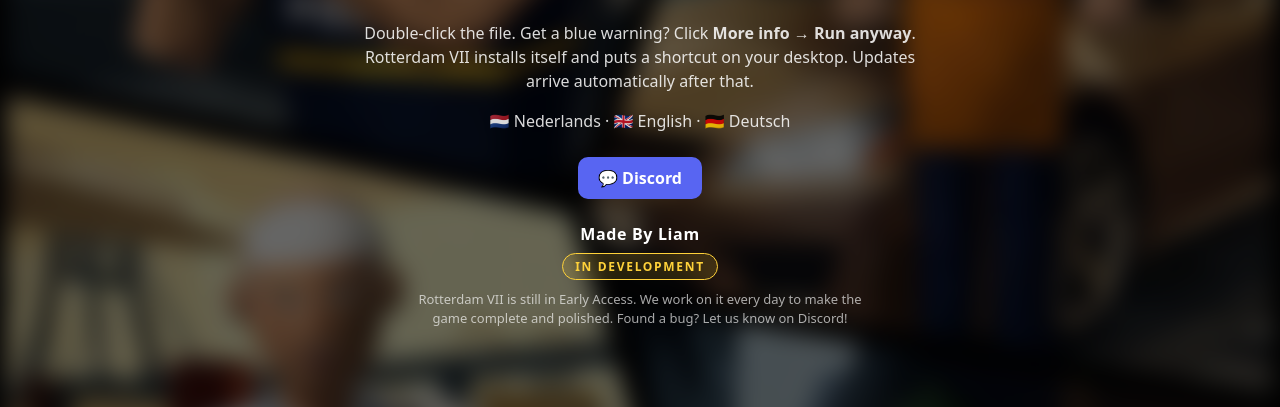
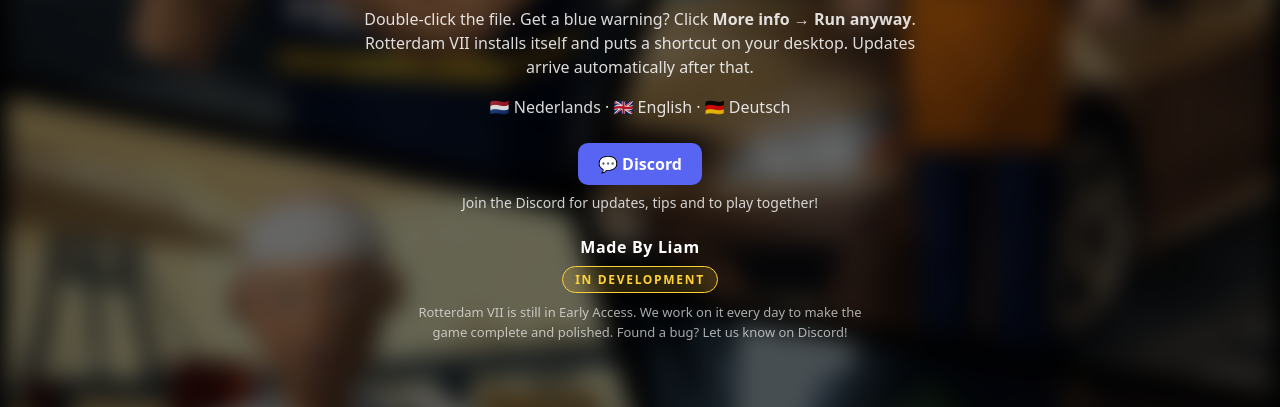
Before and after one commit to liamdej0ng/rotterdam7, a plain HTML site: page index.html in a window 1280 px wide. Shown: the part 393-800 px from the top of the page. Drawn offline with Linux system fonts and the light colour scheme.

Commit message:
Website: Discord-tekst in NL/EN/DE
Co-Authored-By: Claude Opus 5.5 <noreply@anthropic.com>
Claude-Session: https://claude.ai/code/session_01UGqnkMf39dyctX7c6iuLTY

```diff
--- a/index.html
+++ b/index.html
@@ -5,21 +5,22 @@
 a.dl{display:inline-block;margin:28px 0 10px;padding:18px 34px;border-radius:12px;background:linear-gradient(#ffd23a,#f0a81a);color:#151008;font:900 22px "Arial Black",system-ui;text-decoration:none;letter-spacing:.06em}
 a.dc{display:inline-block;margin-top:8px;padding:10px 20px;border-radius:10px;background:#5865f2;color:#fff;text-decoration:none;font-weight:700}
 .langs{position:fixed;top:14px;right:16px;display:flex;gap:6px}.langs button{background:rgba(0,0,0,.45);color:#fff;border:1px solid rgba(255,255,255,.2);border-radius:6px;padding:5px 9px;font:700 12px system-ui;cursor:pointer}.langs button.on{background:#ffd23a;color:#111}
-p{opacity:.85;line-height:1.5}.cr{margin-top:24px;font-size:14px}.cr b{display:block;font-size:16px;letter-spacing:.04em}.dev{display:inline-block;margin-top:8px;padding:4px 12px;border-radius:20px;background:rgba(255,210,58,.15);border:1px solid #ffd23a;color:#ffd23a;font:800 12px system-ui;letter-spacing:.14em;text-transform:uppercase}.cr p{margin:10px auto 0;max-width:460px;font-size:13px;opacity:.65}small{opacity:.6}</style></head><body><div class="bg"></div>
+p{opacity:.85;line-height:1.5}.dj{margin-top:8px;font-size:14px;opacity:.8}.cr{margin-top:24px;font-size:14px}.cr b{display:block;font-size:16px;letter-spacing:.04em}.dev{display:inline-block;margin-top:8px;padding:4px 12px;border-radius:20px;background:rgba(255,210,58,.15);border:1px solid #ffd23a;color:#ffd23a;font:800 12px system-ui;letter-spacing:.14em;text-transform:uppercase}.cr p{margin:10px auto 0;max-width:460px;font-size:13px;opacity:.65}small{opacity:.6}</style></head><body><div class="bg"></div>
 <div class="langs"><button data-l="nl">NL</button><button data-l="en">EN</button><button data-l="de">DE</button></div>
 <div class="c">
 <div class="logo">ROTTERDAM<span>VII</span></div>
 <a class="dl" id="dl" href="https://github.com/liamdej0ng/rotterdam7/releases/latest"></a><br><small id="v"></small>
 <p id="how"></p><p id="feat"></p>
 <a class="dc" href="https://discord.gg/GXM3Mb2TNp">💬 Discord</a>
+<div class="dj" id="dj"></div>
 <div class="cr"><b>Made By Liam</b><span class="dev">In Development</span><p id="ea"></p></div></div>
 <script>
 const T={
- nl:{dl:'⬇ DOWNLOAD VOOR WINDOWS',v:'Versie ',how:'Dubbelklik op het bestand. Krijg je een blauwe melding? Klik op <b>Meer info</b> → <b>Toch uitvoeren</b>.<br>Rotterdam VII installeert zichzelf en zet een snelkoppeling op je bureaublad. Updates komen daarna vanzelf binnen.',feat:'🇳🇱 Nederlands · 🇬🇧 English · 🇩🇪 Deutsch',ea:'Rotterdam VII is nog in Early Access. Er wordt elke dag aan gewerkt om het spel helemaal af en goed te maken. Kom je een fout tegen? Laat het weten in de Discord!'},
- en:{dl:'⬇ DOWNLOAD FOR WINDOWS',v:'Version ',how:'Double-click the file. Get a blue warning? Click <b>More info</b> → <b>Run anyway</b>.<br>Rotterdam VII installs itself and puts a shortcut on your desktop. Updates arrive automatically after that.',feat:'🇳🇱 Nederlands · 🇬🇧 English · 🇩🇪 Deutsch',ea:'Rotterdam VII is still in Early Access. We work on it every day to make the game complete and polished. Found a bug? Let us know on Discord!'},
- de:{dl:'⬇ DOWNLOAD FÜR WINDOWS',v:'Version ',how:'Doppelklicke auf die Datei. Kommt eine blaue Warnung? Klick auf <b>Weitere Informationen</b> → <b>Trotzdem ausführen</b>.<br>Rotterdam VII installiert sich selbst und legt eine Verknüpfung auf deinem Desktop an. Updates kommen danach automatisch.',feat:'🇳🇱 Nederlands · 🇬🇧 English · 🇩🇪 Deutsch',ea:'Rotterdam VII ist noch im Early Access. Es wird jeden Tag daran gearbeitet, das Spiel komplett und richtig gut zu machen. Einen Fehler gefunden? Sag es uns im Discord!'}};
+ nl:{dl:'⬇ DOWNLOAD VOOR WINDOWS',v:'Versie ',how:'Dubbelklik op het bestand. Krijg je een blauwe melding? Klik op <b>Meer info</b> → <b>Toch uitvoeren</b>.<br>Rotterdam VII installeert zichzelf en zet een snelkoppeling op je bureaublad. Updates komen daarna vanzelf binnen.',feat:'🇳🇱 Nederlands · 🇬🇧 English · 🇩🇪 Deutsch',dj:'Join de Discord voor updates, tips en om samen te spelen!',ea:'Rotterdam VII is nog in Early Access. Er wordt elke dag aan gewerkt om het spel helemaal af en goed te maken. Kom je een fout tegen? Laat het weten in de Discord!'},
+ en:{dl:'⬇ DOWNLOAD FOR WINDOWS',v:'Version ',how:'Double-click the file. Get a blue warning? Click <b>More info</b> → <b>Run anyway</b>.<br>Rotterdam VII installs itself and puts a shortcut on your desktop. Updates arrive automatically after that.',feat:'🇳🇱 Nederlands · 🇬🇧 English · 🇩🇪 Deutsch',dj:'Join the Discord for updates, tips and to play together!',ea:'Rotterdam VII is still in Early Access. We work on it every day to make the game complete and polished. Found a bug? Let us know on Discord!'},
+ de:{dl:'⬇ DOWNLOAD FÜR WINDOWS',v:'Version ',how:'Doppelklicke auf die Datei. Kommt eine blaue Warnung? Klick auf <b>Weitere Informationen</b> → <b>Trotzdem ausführen</b>.<br>Rotterdam VII installiert sich selbst und legt eine Verknüpfung auf deinem Desktop an. Updates kommen danach automatisch.',feat:'🇳🇱 Nederlands · 🇬🇧 English · 🇩🇪 Deutsch',dj:'Tritt dem Discord bei für Updates, Tipps und um zusammen zu spielen!',ea:'Rotterdam VII ist noch im Early Access. Es wird jeden Tag daran gearbeitet, das Spiel komplett und richtig gut zu machen. Einen Fehler gefunden? Sag es uns im Discord!'}};
 let L=(localStorage.getItem('r7lang')||navigator.language||'nl').slice(0,2);if(!T[L])L='en';let ver='';
-function show(){const t=T[L];document.documentElement.lang=L;document.getElementById('dl').textContent=t.dl;document.getElementById('how').innerHTML=t.how;document.getElementById('feat').textContent=t.feat;document.getElementById('ea').textContent=t.ea;document.getElementById('v').textContent=ver?t.v+ver:'';
+function show(){const t=T[L];document.documentElement.lang=L;document.getElementById('dl').textContent=t.dl;document.getElementById('how').innerHTML=t.how;document.getElementById('feat').textContent=t.feat;document.getElementById('ea').textContent=t.ea;document.getElementById('dj').textContent=t.dj;document.getElementById('v').textContent=ver?t.v+ver:'';
  document.querySelectorAll('.langs button').forEach(b=>b.classList.toggle('on',b.dataset.l===L));}
 document.querySelectorAll('.langs button').forEach(b=>b.onclick=()=>{L=b.dataset.l;try{localStorage.setItem('r7lang',L)}catch(e){}show();});
 show();
```
